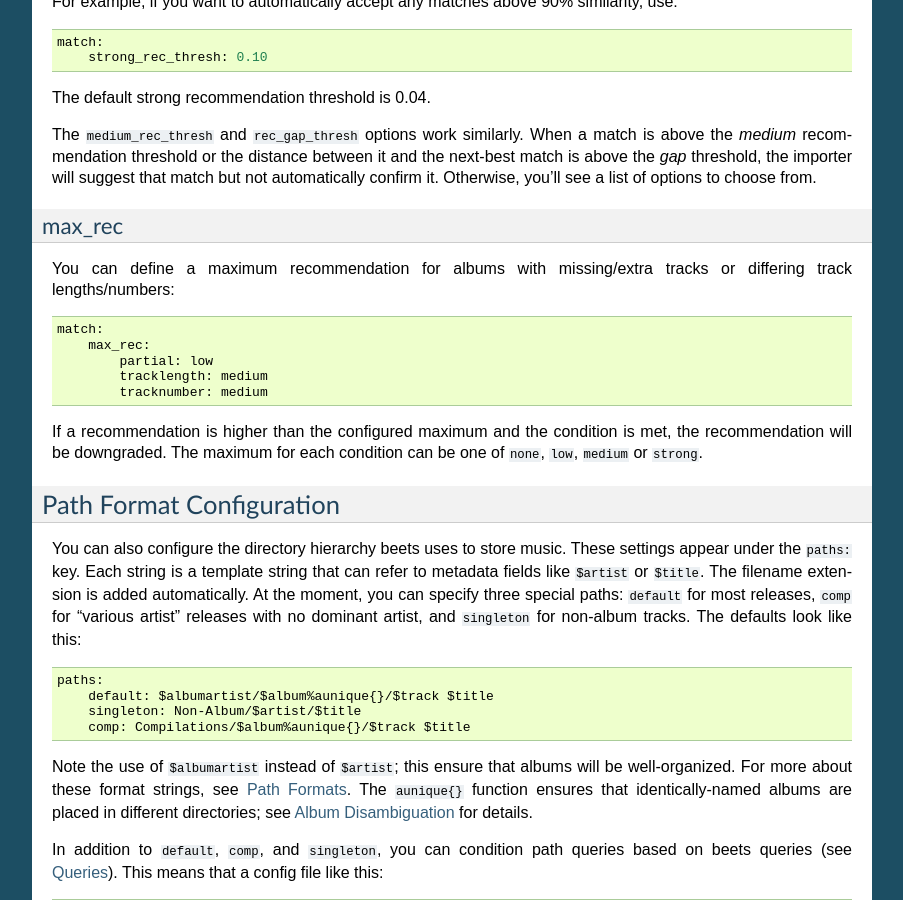
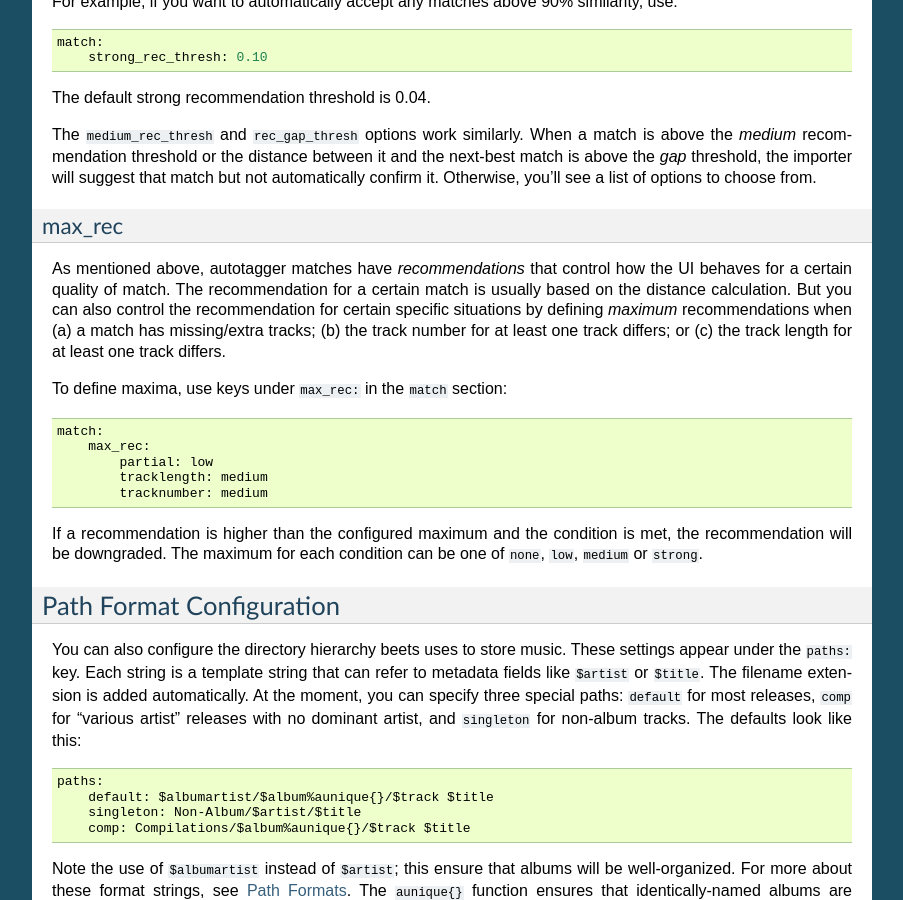
Before and after one commit to google-code-export/beets, a Sphinx documentation site: the page built from docs/reference/config.rst, in a window 1280 px wide and 900 px high, scrolled down 5118 px. Shown: the whole window, without its empty margins (198-1101 px from the left). Built offline with Sphinx 7.4.7, drawn with Linux system fonts in a browser that asks for light colours.

Commit message:
style tweaks & doc expansion (#98)

```diff
--- a/docs/changelog.rst
+++ b/docs/changelog.rst
@@ -11,7 +11,8 @@ New configuration options:
 * :ref:`none_rec_action` lets you skip the prompt, and automatically choose an
   action, when there is no good candidate. Thanks to Tai Lee.
 * :ref:`max_rec` lets you define a maximum recommendation for albums with
-  missing/extra tracks or differing track lengths/numbers.
+  missing/extra tracks or differing track lengths/numbers. Thanks again to Tai
+  Lee.
 * :ref:`clutter` controls which files should be ignored when cleaning up empty
   directories. Thanks to Steinþór Pálsson.
 * :doc:`/plugins/lastgenre`: A new configuration option lets you choose to
@@ -33,7 +34,8 @@ Other new stuff:
 * Some changes to the way candidates are recommended for selection, thanks to
   Tai Lee:
 
-  * Partial album matches are downgraded to a "low" recommendation by default.
+  * According to the new :ref:`max_rec` configuration option, partial album
+    matches are downgraded to a "low" recommendation by default.
   * When a match isn't great but is either better than all the others or the
     only match, it is given a "low" (rather than "medium") recommendation.
   * There is no prompt default (i.e., input is required) when matches are
--- a/docs/reference/config.rst
+++ b/docs/reference/config.rst
@@ -351,8 +351,15 @@ options to choose from.
 max_rec
 ~~~~~~~
 
-You can define a maximum recommendation for albums with missing/extra tracks or
-differing track lengths/numbers::
+As mentioned above, autotagger matches have *recommendations* that control how
+the UI behaves for a certain quality of match. The recommendation for a certain
+match is usually based on the distance calculation. But you can also control
+the recommendation for certain specific situations by defining *maximum*
+recommendations when (a) a match has missing/extra tracks; (b) the track number
+for at least one track differs; or (c) the track length for at least one track
+differs.
+
+To define maxima, use keys under ``max_rec:`` in the ``match`` section::
 
     match:
         max_rec:
```
Also changed, not shown: 1 other file.
